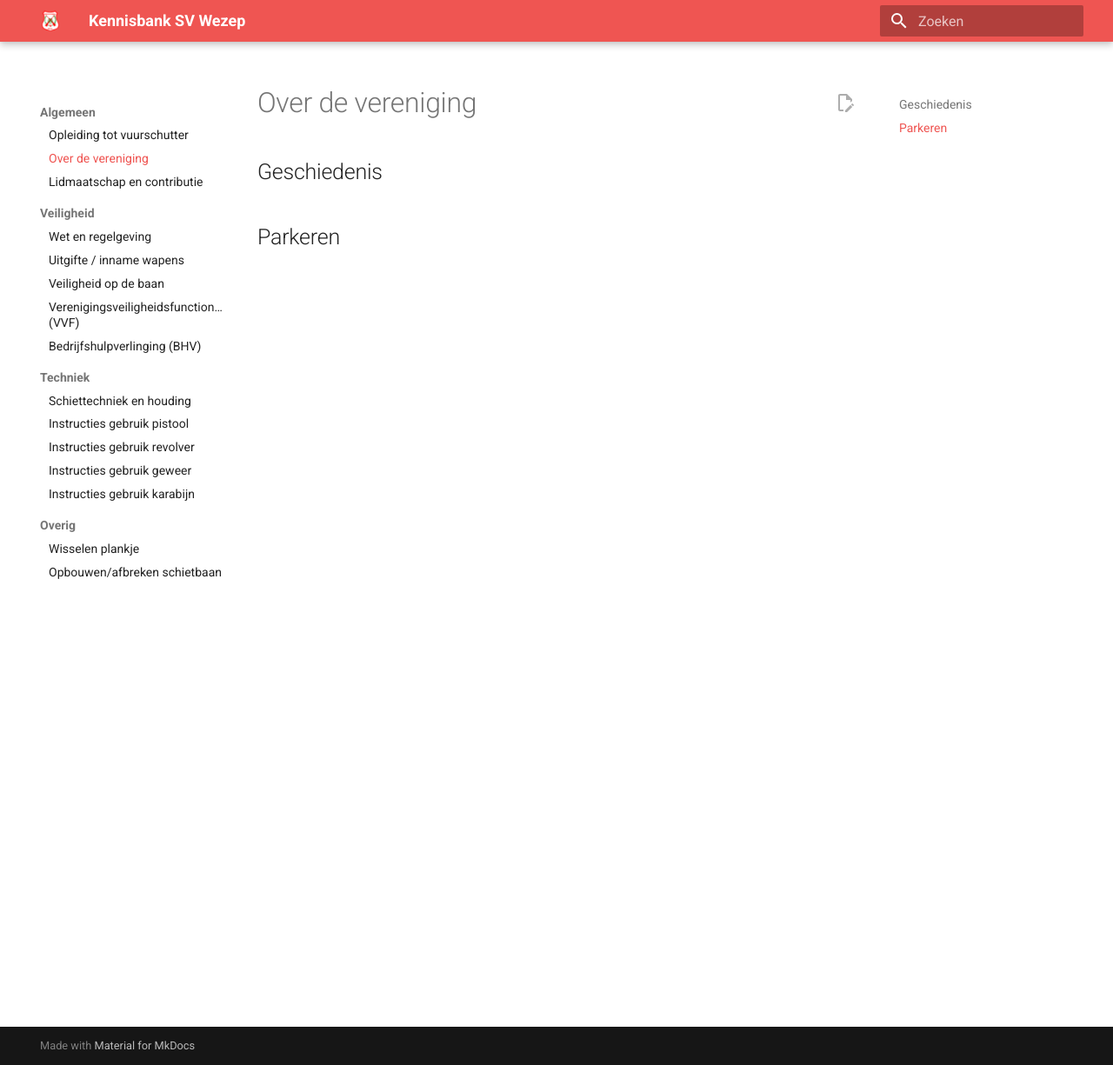
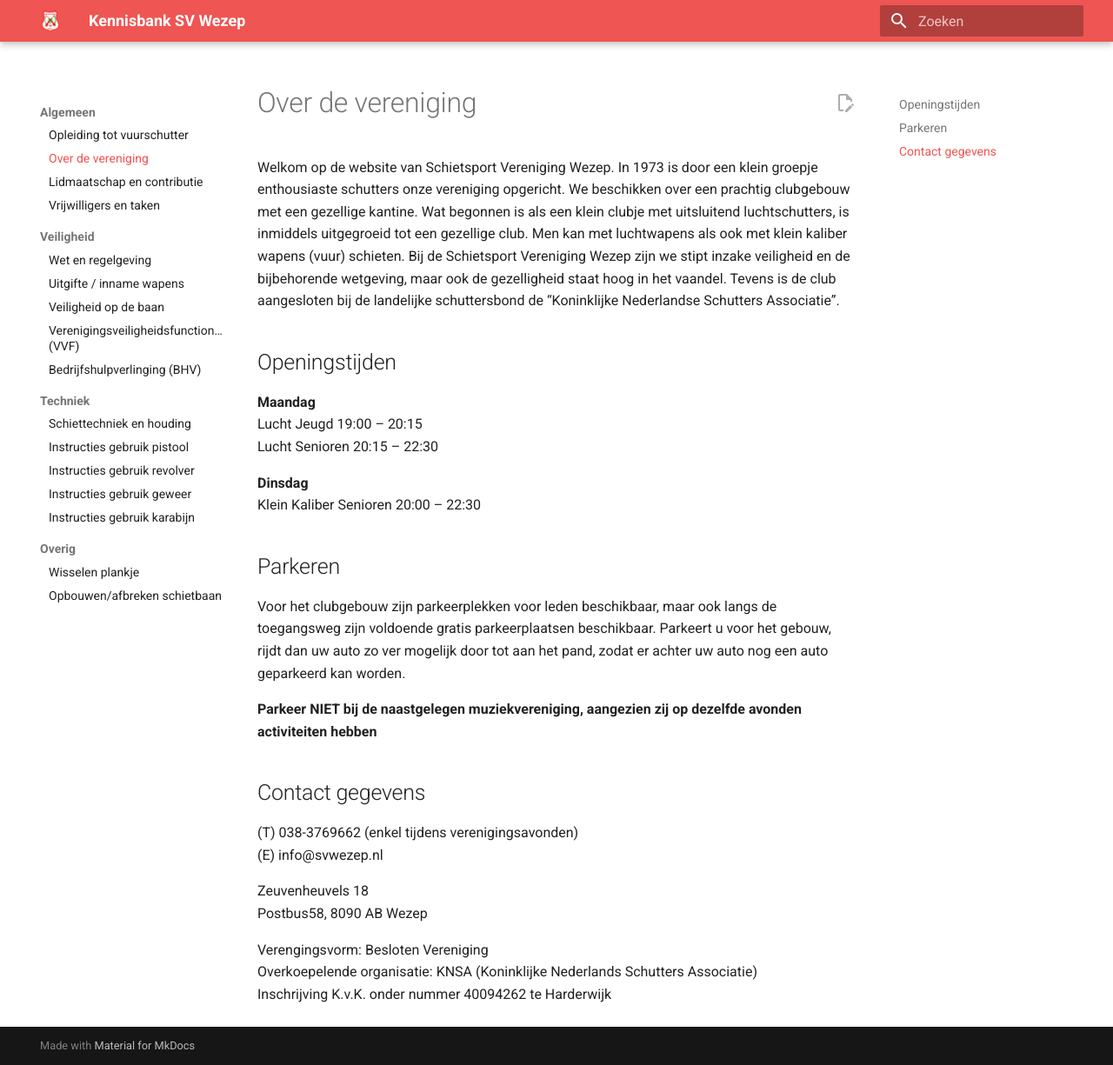
Before and after one commit to svwezep/kennisbank, an MkDocs documentation site: the page built from docs/algemeen/over-de-vereniging.md, in a window 1280 px wide and 1225 px high. Shown: the whole window at 87% size. Built offline with MkDocs 1.6.1 and Material for MkDocs 9.7.7, drawn with Linux system fonts in a browser that asks for light colours; comment, search, counter and statistics services are not loaded.

```diff
--- a/docs/algemeen/over-de-vereniging.md
+++ b/docs/algemeen/over-de-vereniging.md
@@ -1,3 +1,26 @@
-## Geschiedenis
+Welkom op de website van Schietsport Vereniging Wezep. In 1973 is door een klein groepje enthousiaste schutters onze vereniging opgericht. We beschikken over een prachtig clubgebouw met een gezellige kantine. Wat begonnen is als een klein clubje met uitsluitend luchtschutters, is inmiddels uitgegroeid tot een gezellige club. Men kan met luchtwapens als ook met klein kaliber wapens (vuur) schieten. Bij de Schietsport Vereniging Wezep zijn we stipt inzake veiligheid en de bijbehorende wetgeving, maar ook de gezelligheid staat hoog in het vaandel. Tevens is de club aangesloten bij de landelijke schuttersbond de “Koninklijke Nederlandse Schutters Associatie”.
+
+## Openingstijden
+**Maandag**</br>
+Lucht Jeugd  19:00 – 20:15</br>
+Lucht Senioren  20:15 – 22:30
+
+**Dinsdag**</br>
+Klein Kaliber Senioren  20:00 – 22:30
 
 ## Parkeren
+
+Voor het clubgebouw zijn parkeerplekken voor leden beschikbaar, maar ook langs de toegangsweg zijn voldoende gratis parkeerplaatsen beschikbaar. Parkeert u voor het gebouw, rijdt dan uw auto zo ver mogelijk door tot aan het pand, zodat er achter uw auto nog een auto geparkeerd kan worden.
+
+**Parkeer NIET bij de naastgelegen muziekvereniging, aangezien zij op dezelfde avonden activiteiten hebben**
+
+## Contact gegevens</br>
+(T) 038-3769662 (enkel tijdens verenigingsavonden)</br>
+(E) info@svwezep.nl
+
+Zeuvenheuvels 18</br>
+Postbus58, 8090 AB Wezep
+
+Verengingsvorm: Besloten Vereniging</br>
+Overkoepelende organisatie: KNSA (Koninklijke Nederlands Schutters Associatie)</br>
+Inschrijving K.v.K. onder nummer 40094262 te Harderwijk
--- a/mkdocs.yml
+++ b/mkdocs.yml
@@ -8,6 +8,7 @@ extra_css:
 theme:
   name: material
   logo: assets/SV-Wezep-Logo-64px.png
+  favicon: assets/SV-Wezep-Logo-32px.png
   language: nl
   palette:
     scheme: default
@@ -32,6 +33,7 @@ nav:
     - Opleiding tot vuurschutter: algemeen/opleiding-tot-vuurschutter.md
     - Over de vereniging: algemeen/over-de-vereniging.md
     - Lidmaatschap en contributie: algemeen/lidmaatschap-en-contributie.md
+    - Vrijwilligers en taken: algemeen/vrijwilligers-en-taken.md
 
   - Veiligheid:
 
```
Also changed, not shown: docs/algemeen/vrijwilligers-en-taken.md (added, +9 -0 lines), docs/index.md (+7 -0 lines), docs/techniek/instructie-munitie.md (added, +8 -0 lines), docs/techniek/instructie-pistool.md (+54 -0 lines), readme.md (+2 -1 lines).
